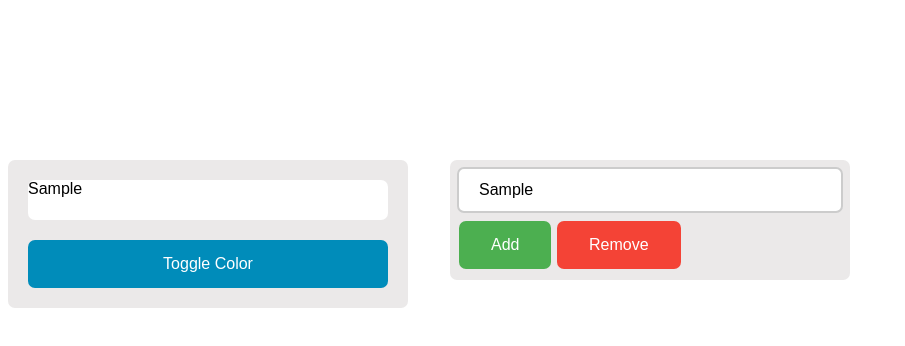
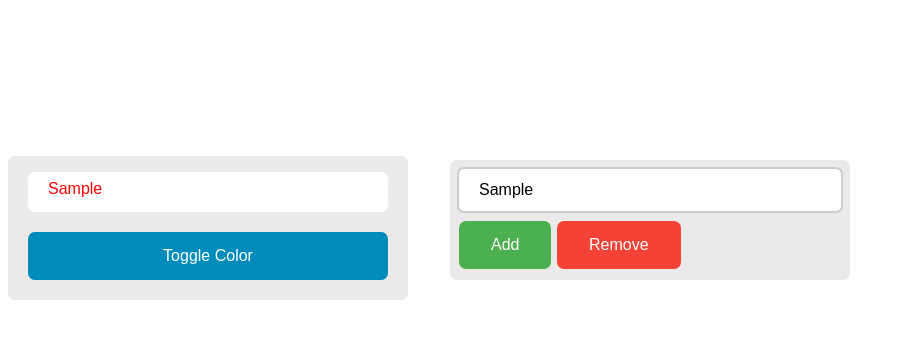
Before and after one commit to muzenjakkevin/angular-inl-mning, an Angular app: page / in a window 1280 px wide. Both pictures are taken after typing "Sample" into the empty fields and a click on the button "Add". Shown: the top 346 px of the page, without its empty margins (0-905 px from the left). Built offline with nearby package versions, Linux system fonts and the light colour scheme.

Commit message:
solved the task

```diff
--- a/src/app/dashboard/dashboard.component.ts
+++ b/src/app/dashboard/dashboard.component.ts
@@ -12,15 +12,14 @@ export class DashboardComponent implements OnInit {
 
   public userList: string[] = []; //Array sends to user-list
 
-
+  //Function below pushes new user to array.
   addUser(event){
     this.userList.push(event);
-    console.log(this.userList);
   }
 
+  //Function below removes user to array.
   removeUser(){
     this.userList.pop();
-    console.log(this.userList);
   }
 
   ngOnInit() {
--- a/src/app/edit-users/edit-users.component.ts
+++ b/src/app/edit-users/edit-users.component.ts
@@ -18,12 +18,10 @@ export class EditUsersComponent implements OnInit {
   //Function below emits and outputs to dashboard.
   addUser(): void{
     this.addUserChild.emit(this.inputValue);
-    console.log(this.addUserChild);
   }
-
+ //Function below emits and outputs to dashboard.
   removeUser(): void{
     this.removeUserChild.emit(this.deleteValue);
-    console.log('remove button works');
   }
 
   ngOnInit() {
--- a/src/app/user-list-item/user-list-item.component.css
+++ b/src/app/user-list-item/user-list-item.component.css
@@ -8,5 +8,6 @@
 }
 
 p{
-    margin-top: 2.5vh;
+    padding-top: 8px;
+    margin-left: 20px;
 }
--- a/src/app/user-list-item/user-list-item.component.ts
+++ b/src/app/user-list-item/user-list-item.component.ts
@@ -11,7 +11,6 @@ export class UserListItemComponent implements OnInit {
   constructor() { }
 
   ngOnInit() {
-    console.log(this.user);
   }
 
 }
--- a/src/app/users-list/users-list.component.html
+++ b/src/app/users-list/users-list.component.html
@@ -1,4 +1,4 @@
 <div class="container-user-list">
-  <app-user-list-item [user]='item' *ngFor='let item of userListParent'></app-user-list-item >
-  <button id="button-toggle-color" (click)='colorOfText()'>Toggle Color</button>
+  <app-user-list-item [style.color]="textColor" [user]='item' *ngFor='let item of userListParent'></app-user-list-item >
+  <button id="button-toggle-color" (click)='toggleColor()'>Toggle Color</button>
 </div>
--- a/src/app/users-list/users-list.component.ts
+++ b/src/app/users-list/users-list.component.ts
@@ -10,15 +10,21 @@ export class UsersListComponent implements OnInit {
 
   @Input() public userListParent;
 
+  textColor: string = 'red';
+  isStatement: boolean = false;
+
   constructor() { }
 
-  colorOfText(){
-    console.log("this runs");
+  //Function below toggles color between user in user list item.
+  toggleColor(){
+    if(this.isStatement = !this.isStatement){
+      this.textColor = 'green';
+    } else {
+      this.textColor = 'red';
+    }
   }
 
-
   ngOnInit() {
-    console.log(this.userListParent);
   }
 
 }
```
